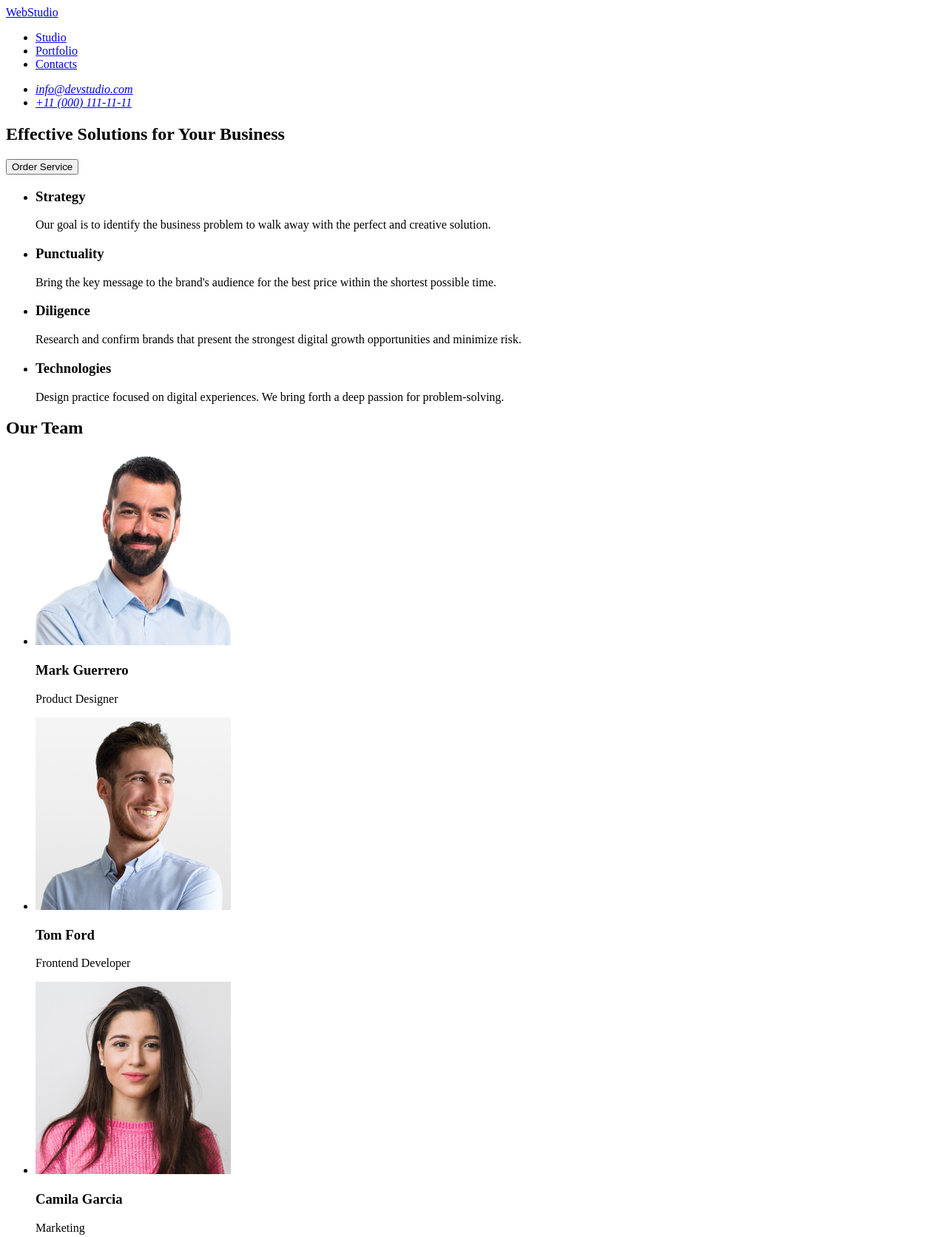
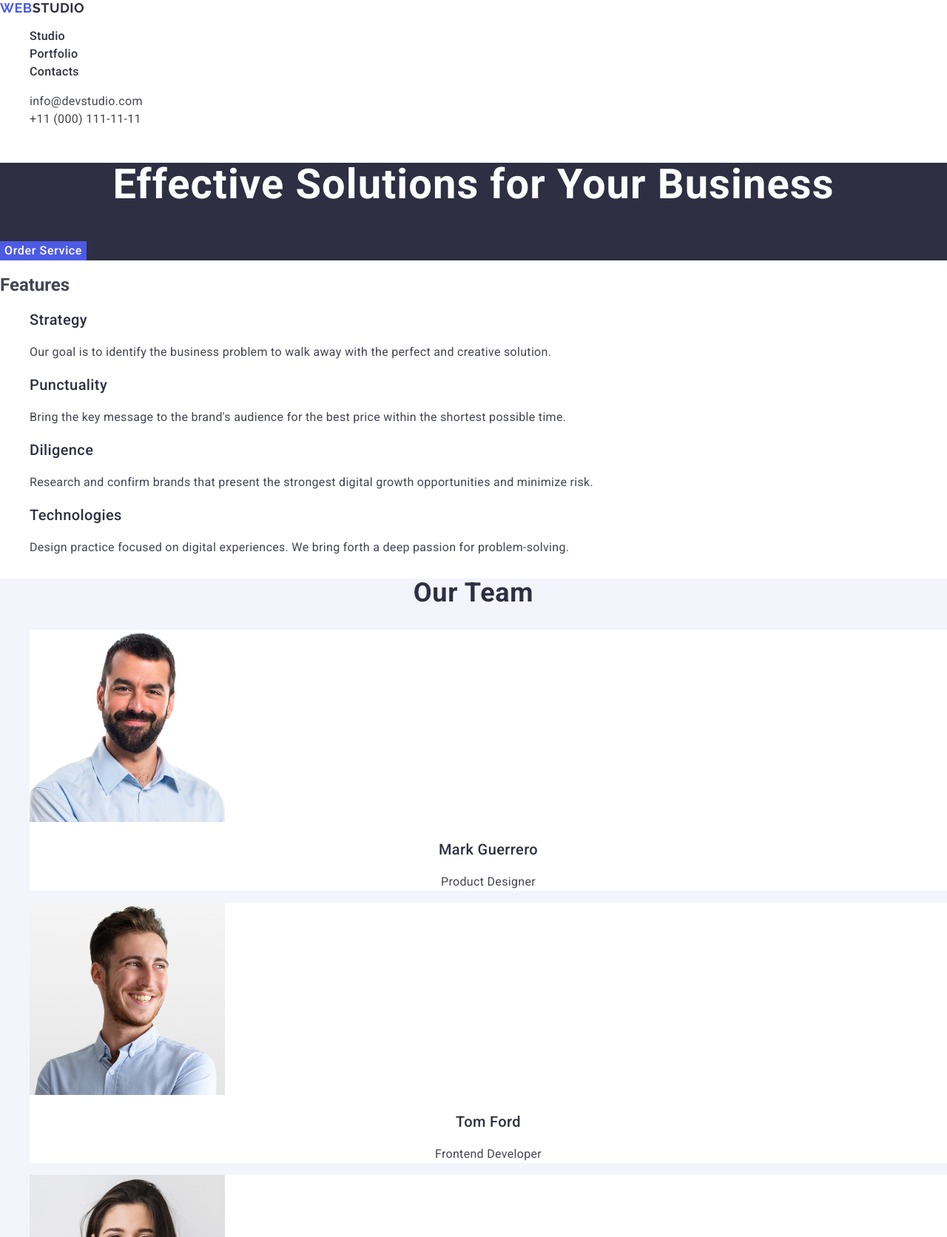
Before and after one commit to Alina-Zelena/goit-markup-hw-02, a plain HTML site: page index.html in a window 1280 px wide. Shown: the top 1672 px of the page at 74% size. Drawn offline with nearby package versions, Linux system fonts and the light colour scheme.

Commit message:
Update index.html

```diff
--- a/index.html
+++ b/index.html
@@ -1,91 +1,208 @@
 <!DOCTYPE html>
 <html lang="en">
-<head>
-    <meta charset="UTF-8">
-    <meta name="viewport" content="width=device-width, initial-scale=1.0">
-    <title>Document</title>
+  <head class="head">
+    <meta charset="UTF-8" />
+    <meta name="viewport" content="width=device-width, initial-scale=1.0" />
+    <title>WebStudio</title>
+    <link rel="preconnect" href="https://fonts.googleapis.com" />
+    <link rel="preconnect" href="https://fonts.gstatic.com" crossorigin />
+    <link
+      href="https://fonts.googleapis.com/css2?family=Raleway:wght@700&family=Roboto:wght@400;500;700&display=swap"
+      rel="stylesheet"
+    />
+    <link
+      rel="stylesheet"
+      href="https://cdnjs.cloudflare.com/ajax/libs/modern-normalize/2.0.0/modern-normalize.min.css"
+      integrity="sha512-4xo8blKMVCiXpTaLzQSLSw3KFOVPWhm/TRtuPVc4WG6kUgjH6J03IBuG7JZPkcWMxJ5huwaBpOpnwYElP/m6wg=="
+      crossorigin="anonymous"
+      referrerpolicy="no-referrer"
+    />
+    <link rel="stylesheet" href="./css/styles.css" />
   </head>
   <body>
     <header>
-        <nav>
-            <a href="./index.html">WebStudio</a>
-            <ul>
-                <li><a href="#">Studio</a></li>
-                <li><a href="#">Portfolio</a></li>
-                <li><a href="#">Contacts</a></li>
+      <nav class="header-navigation">
+        <a class="header-logo" href="./index.html">
+          Web<span class="logo-studio">Studio</span>
+        </a>
+        <ul class="header-list">
+          <li class="header-item">
+            <a class="header-nav-link" href="./index.html">Studio</a>
+          </li>
+          <li class="header-item">
+            <a class="header-nav-link" href="">Portfolio</a>
+          </li>
+          <li class="header-item">
+            <a class="header-nav-link" href="">Contacts</a>
+          </li>
         </ul>
       </nav>
-        <address>
-            <ul>
-                <li><a href="mailto:info@devstudio.com">info@devstudio.com</a></li>
-                <li><a href="tel:+110001111111">+11 (000) 111-11-11</a></li>
+      <address class="address">
+        <ul class="address-list">
+          <li class="address-item">
+            <a class="address-item-link" href="mailto:info@devstudio.com"
+              >info@devstudio.com</a
+            >
+          </li>
+          <li class="address-item">
+            <a class="address-item-link" href="tel:+110001111111"
+              >+11 (000) 111-11-11</a
+            >
+          </li>
         </ul>
       </address>
     </header>
-    <main>
+    <main class="main">
         <!-- Hero -->
-    <section>
-        <h1>Effective Solutions for Your Business</h1>
-        <button type="button">Order Service</button>
+      <section class="section-hero">
+        <h1 class="hero-title">Effective Solutions for Your Business</h1>
+        <button type="button" class="review-btn">Order Service</button>
       </section>
-    <!-- Our advantages -->
-    <section>
-        <h2 hidden>Our advantages</h2>
+      <section class="section-features">
+        <h2 class="h2">Features</h2>
         <ul>
-            <li>
-                <h3>Strategy</h3>
-                <p>
-                    Our goal is to identify the business
-                    problem to walk away with the perfect and creative solution.
+          <li class="features-list">
+            <h3 class="feature-title">Strategy</h3>
+            <p class="features-des">
+              Our goal is to identify the business problem to walk away with the
+              perfect and creative solution.
             </p>
           </li>
-            <li>
-                <h3>Punctuality</h3>
-                <p>Bring the key message to the brand's audience for the best price within the shortest possible time.</p>
+          <li class="features-list">
+            <h3 class="feature-title">Punctuality</h3>
+            <p class="features-des">
+              Bring the key message to the brand's audience for the best price
+              within the shortest possible time.
+            </p>
           </li>
-            <li>
-                <h3>Diligence</h3>
-                <p>Research and confirm brands that present the strongest digital growth opportunities and minimize risk.</p>
+          <li class="features-list">
+            <h3 class="feature-title">Diligence</h3>
+            <p class="features-des">
+              Research and confirm brands that present the strongest digital
+              growth opportunities and minimize risk.
+            </p>
           </li>
-            <li>
-                <h3>Technologies</h3>
-                <p>Design practice focused on digital experiences. We bring forth a deep passion for problem-solving.</p>
+          <li class="features-list">
+            <h3 class="feature-title">Technologies</h3>
+            <p class="features-des">
+              Design practice focused on digital experiences. We bring forth a
+              deep passion for problem-solving.
+            </p>
           </li>
         </ul>
       </section>
         <!-- Our Team -->
+      <section class="section-background-ourteam">
+        <h2 class="team-section-title">Our Team</h2>
+        <ul>
+          <li class="container-ourteam">
+            <img
+              src="./images/mark.jpg"
+              width="264"
+              alt="Mark Guerrero
+            Product Designer"
+            />
+            <h3 class="team-title-list">Mark Guerrero</h3>
+            <p class="team-list-disc">Product Designer</p>
+          </li>
+
+          <li class="container-ourteam">
+            <img
+              src="./images/tom.jpg"
+              width="264"
+              alt="Tom Ford Frontend
+            Developer"
+            />
+            <h3 class="team-title-list">Tom Ford</h3>
+            <p class="team-list-disc">Frontend Developer</p>
+          </li>
+
+          <li class="container-ourteam">
+            <img
+              src="./images/camila.jpg"
+              width="264"
+              alt="Camila Garcia Marketing"
+            />
+            <h3 class="team-title-list">Camila Garcia</h3>
+            <p class="team-list-disc">Marketing</p>
+          </li>
+          <li class="container-ourteam">
+            <img
+              src="./images/daniel.jpg"
+              width="264"
+              alt="Daniel Wilson UI
+            Designer"
+            />
+            <h3 class="team-title-list">Daniel Wilson</h3>
+            <p class="team-list-disc">UI Designer</p>
+          </li>
+        </ul>
+      </section>
+      <!--Our Portfolio-->
       <section>
-        <h2>Our Team</h2>
+        <h2 class="portfolio-section-title">Our Portfolio</h2>
         <ul>
-                <li>
-                <img src="./images/mark.jpg" alt="Our Team" width="264" height="260">
-                <h3>Mark Guerrero</h3>
-                <p>Product Designer</p>
+          <li class="container-portfolio">
+            <img src="./images/banking.jpg" width="360" alt="Banking App App" />
+            <h3 class="portfolio-title-list">Banking App</h3>
+            <p class="portfolio-list-disc">App</p>
           </li>
-            <li>
-                <img src="./images/tom.jpg" alt="Our Team" width="264" height="260">
-                <h3>Tom Ford</h3>
-                <p>Frontend Developer</p>
+          <li class="container-portfolio">
+            <img
+              src="./images/cashless.jpg"
+              width="360"
+              alt="Cashless Payment Marketing"
+            />
+            <h3 class="portfolio-title-list">Cashless Payment</h3>
+            <p class="portfolio-list-disc">Marketing</p>
           </li>
-            <li>
-                <img src="./images/camila.jpg" alt="Our Team" width="264" height="260">
-                <h3>Camila Garcia</h3>
-                <p>Marketing</p>
+          <li class="container-portfolio">
+            <img
+              src="./images/meditation.jpg"
+              width="360"
+              alt="Meditation App App"
+            />
+            <h3 class="portfolio-title-list">Meditation App</h3>
+            <p class="portfolio-list-disc">App</p>
           </li>
-            <li>
-                <img src="./images/daniel.jpg" alt="Our Team" width="264" height="260">
-                <h3>Daniel Wilson</h3>
-                <p>UI Designer</p>
+
+          <li class="container-portfolio">
+            <img src="./images/taxi.jpg" width="360" alt="Taxi Service" />
+            <h3 class="portfolio-title-list">Taxi Service</h3>
+            <p class="portfolio-list-disc">Marketing</p>
+          </li>
+
+          <li class="container-portfolio">
+            <img
+              src="./images/illustrations.jpg"
+              width="360"
+              alt="Screen Illustrations Design"
+            />
+            <h3 class="portfolio-title-list">Screen Illustrations</h3>
+            <p class="portfolio-list-disc">Design</p>
+          </li>
+
+          <li class="container-portfolio">
+            <img
+              src="./images/courses.jpg"
+              width="360"
+              alt="Online Courses Marketing"
+            />
+            <h3 class="portfolio-title-list">Online Courses</h3>
+            <p class="portfolio-list-disc">Marketing</p>
           </li>
         </ul>
       </section>
     </main>
-
     <!-- Footer -->
-    <footer>
-        <a href="./index.html">WebStudio</a>
-     <p>Increase the flow of customers and sales for your business with digital marketing & growth solutions.</p>
+    <footer class="footer">
+      <a class="footer-logo" href="./index.html"
+        >Web<span class="footer-logo-studio">Studio</span></a
+      >
+      <p class="footer-desc">
+        Increase the flow of customers and sales for your business with digital
+        marketing & growth solutions.
+      </p>
     </footer>
   </body>
-
 </html>
```
Lines whose indentation alone changed are shown as unchanged.
